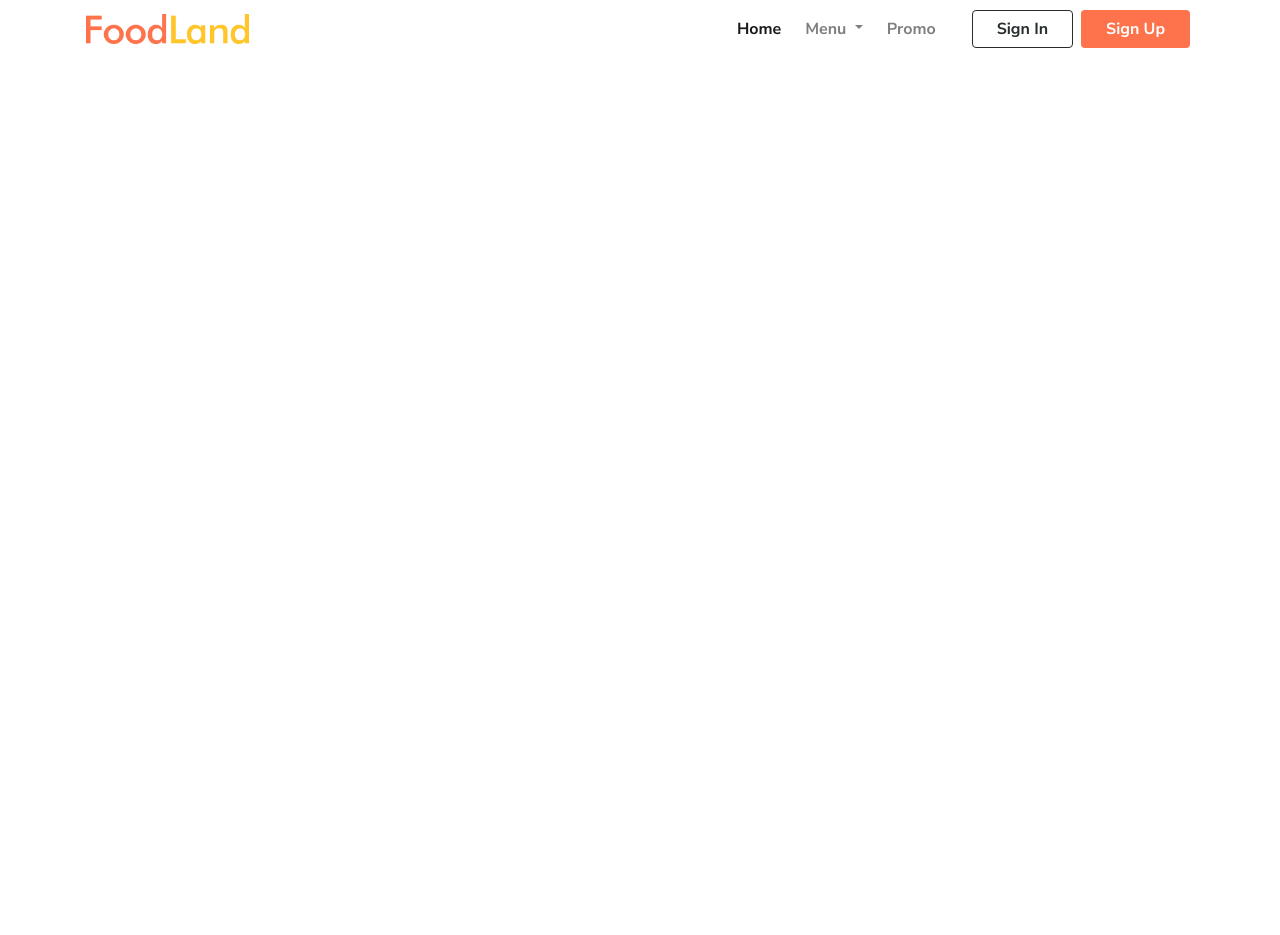
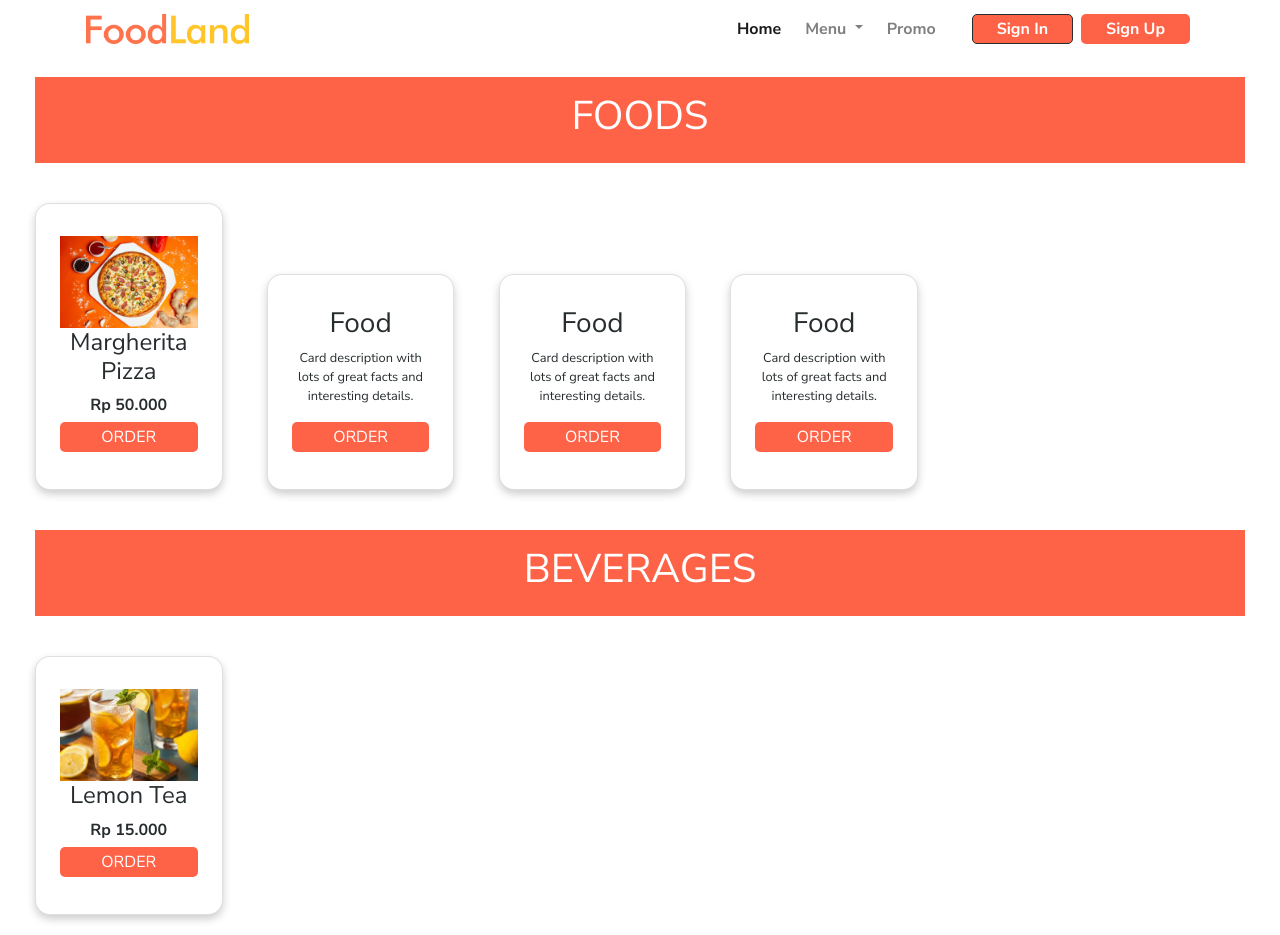
Before and after one commit to DindaPasulu/PemWebProject, a PHP site: page / in a window 1280 px wide. Before the commit the page ends 48 px from the top, so only its background shows below. Run offline with PHP 8.4, Linux system fonts and the light colour scheme.

Commit message:
UpdateMenu

```diff
--- a/frontend/styles/main.css
+++ b/frontend/styles/main.css
@@ -30,4 +30,45 @@ body {
     background-color: #ee6b47;
     color: #ffffff;
 }
+
+.menu {
+    text-align: center;
+    text-transform: uppercase;
+    background-color: tomato;
+    color: white;
+    margin: 20px;
+    padding: 15px;
+}
+
+.card {
+    text-align: center;
+    display: inline-block;
+    position: relative;
+    border-radius: 15px;
+    padding: 32px 24px;
+    margin: 20px;
+    box-shadow: 0 4px 8px 0 rgba(0, 0, 0, 0.2);
+    transition: 0.3s;
+    width: 15%;
+}
+
+.card:hover {
+    box-shadow: 0 8px 16px 0 rgba(0, 0, 0, 0.4);
+}
+
+.btn {
+    display: block;
+    background: tomato;
+    color: white;
+    padding: 2px 5px;
+    margin: 5px 0;
+    border-radius: 5px;
+    box-shadow: rgba(0, 0, 0, 0.9);
+    transition: all 200ms ease-in-out;
+    text-decoration: none;
+}
+
+.img {}
+
+
 /*# sourceMappingURL=main.css.map */
--- a/index.html
+++ b/index.html
@@ -1,5 +1,6 @@
 <!DOCTYPE html>
 <html lang="en">
+
 <head>
     <meta charset="UTF-8">
     <meta name="viewport" content="width=device-width, initial-scale=1.0">
@@ -17,10 +18,7 @@
                 <img src="frontend/images/foodland.png" alt="Logo FoodLand">
             </a>
 
-            <button class="navbar-toggler navbar-toggler-right"
-            type="button"
-            data-toggle="collapse"
-            data-target="#navb">
+            <button class="navbar-toggler navbar-toggler-right" type="button" data-toggle="collapse" data-target="#navb">
              <span class="navbar-toggler-icon"></span>
             </button>
 
@@ -30,8 +28,7 @@
                         <a href="" class="nav-link">Home</a>
                     </li>
                     <li class="nav-item dropdown">
-                        <a href="" class="nav-link dropdown-toggle" id="dropmenu"
-                        data-toggle="dropdown">Menu
+                        <a href="" class="nav-link dropdown-toggle" id="dropmenu" data-toggle="dropdown">Menu
                         </a>
                         <div class="dropdown-menu">
                             <a href="" class="dropdown-item">Western food</a>
@@ -43,8 +40,8 @@
                         <a href="" class="nav-link">Promo</a>
                     </li>
                 </ul>
-                 <!-- Mobile button -->
-                 <form class="form-inline d-sm-block d-md-none">
+                <!-- Mobile button -->
+                <form class="form-inline d-sm-block d-md-none">
                     <button class="btn btn-login my-2 my-sm-0 mx-1 mx-sm-0">
                         Sign In
                     </button>
@@ -65,12 +62,47 @@
                     </button>
                 </form>
             </div>
-
         </nav>
+    </div>
+    <div class="container-fluid">
+        <div class="menu">
+            <h1>Foods</h1>
+        </div>
+        <div class="card">
+            <img src="frontend/images/food-pizza.jpg" style="width:100%">
+            <h4>Margherita Pizza</h4>
+            <a>Rp 50.000</a>
+            <a href="#" class="btn">ORDER</a>
+        </div>
+        <div class="card">
+            <h3>Food</h3>
+            <p class="small">Card description with lots of great facts and interesting details.</p>
+            <a href="#" class="btn">ORDER</a>
+        </div>
+        <div class="card">
+            <h3>Food</h3>
+            <p class="small">Card description with lots of great facts and interesting details.</p>
+            <a href="#" class="btn">ORDER</a>
+        </div>
+        <div class="card">
+            <h3>Food</h3>
+            <p class="small">Card description with lots of great facts and interesting details.</p>
+            <a href="#" class="btn">ORDER</a>
+        </div>
+        <div class="menu">
+            <h1>Beverages</h1>
+        </div>
+        <div class="card">
+            <img src="frontend/images/drinks-lemon-tea.jpg" style="width:100%">
+            <h4>Lemon Tea</h4>
+            <a>Rp 15.000</a>
+            <a href="#" class="btn">ORDER</a>
+        </div>
     </div>
 
 
     <script src="frontend/libraries/jquery/jquery-3.6.0.min.js"></script>
     <script src="frontend/libraries/bootstrap/js/bootstrap.js"></script>
 </body>
+
 </html>
```
Also changed, not shown: frontend/images/drinks-lemon-tea.jpg (added). Lines whose indentation alone changed are shown as unchanged.
